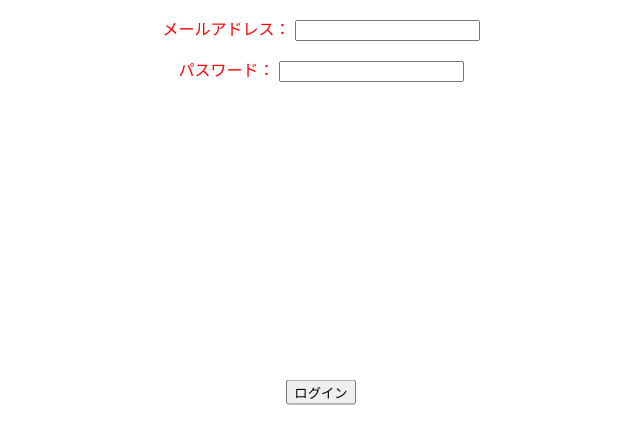
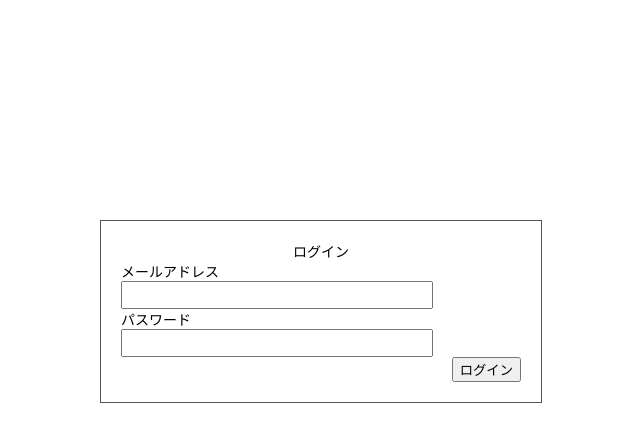
Before and after one commit to YT41-EquipmentSystem/YT41-EquipmentSystem, a PHP site: page /adminLogin.php in a window 1280 px wide. Shown: the top 444 px of the page, without its empty margins (319-959 px from the left). Run offline with PHP 8.4, Linux system fonts and the light colour scheme.

```diff
--- a/adminLogin/adminLogin.php
+++ b/adminLogin/adminLogin.php
@@ -1,23 +1,10 @@
 <?php
+
 session_start();
 
-include_once('src/php/CSRFTOKEN.php');
-
-// ログイン済みの場合にセッション情報を破棄する
-if(isset($_SESSION['login'])){
-    // セッション変数を全て解除する
-    $_SESSION = array();
-    // セッションを切断するにはセッションクッキーも削除する。
-    // セッション情報だけでなくセッションを破壊する。
-    if (ini_get("session.use_cookies")) {
-        $params = session_get_cookie_params();
-        setcookie(session_name(), '', time() - 42000,
-            $params["path"], $params["domain"],
-            $params["secure"], $params["httponly"]
-        );
-    }
-    // 最終的に、セッションを破壊する
-    session_destroy();
+if(isset($_SESSION['EMAIL'])){
+  header('Location: ./top.html');
+　exit;
 }
 ?>
 
@@ -29,14 +16,17 @@ if(isset($_SESSION['login'])){
     <title>管理者ログイン - 備品管理システム</title>
     </head>
   <body>
-    <form id ="loginInfo" action="./src/php/db/login.php" method="post">
-      <input type="hidden" name="token" id="token" value="<?=CsrfValidator::generate()?>">
-      <p>メールアドレス： <input type="text" name="mail" id="mail"></p>
-      <p>パスワード： <input type="password" name="pass" id="pass"></p>
+    <form id ="loginInfo">
+    <p class="form-title">ログイン</p>
+    <p>メールアドレス</p>
+        <p id="mail"><input type="text" name="mail" /></p>
+    <p>パスワード</p>
+        <p id="pass"><input type="password" name="pass" /></p>
       <p name="errormessage" id="errormessage"></p>
       <div class="login_buttons">
-        <button type="submit">ログイン</button></p>
+        <button type="button" id="login_button" name="send" value="ログイン" onclick="return false">ログイン</button></p>
       </div>
     </form>
+    <script type="text/javascript" src="./src/js/adminLogin.js"></script>
   </body>
 </html>
--- a/adminLogin/css/adminLogin.css
+++ b/adminLogin/css/adminLogin.css
@@ -1,14 +1,30 @@
-p {
-  color: #FF0000;
-  text-align:center;
-  top: 50%;
-}
+body,p,form,input{margin: 0}
+#loginInfo{
+    width: 400px;
+    margin: 220px auto;
+    padding: 20px;
+    border: 1px solid #555;
+    }
+
+form p{
+    font-size: 14px;
+    }
+
+.form-title{
+    text-align: center;
+    }
+
+.mail,.pass{
+    margin-bottom: 20px;
+    }
+
+input[type="text"],
+input[type="password"] {
+    width: 300px;
+    padding: 4px;
+    font-size: 14px;
+    }
+
 .login_buttons{
-  text-align:center;
-  position: absolute;
-  top: 50%;
-  left: 50%;
-  -webkit-transform : translate(-50%,-50%);
-  transform : translate(-50%,-50%);
-  width: 100px;
-}
+    text-align: right;
+    }
```
Also changed, not shown: adminLogin/src/js/adminLogin.js (added, +71 -0 lines), adminLogin/src/php/db/login.php (+20 -42 lines), adminLogin/top.php (+4 -24 lines), adminLogin/src/php/CSRFTOKEN.php (line endings or trailing spaces), adminLogin/src/php/DBCONNECTION.php (line endings or trailing spaces).
